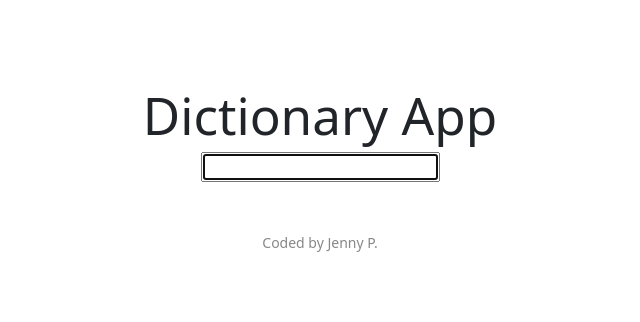
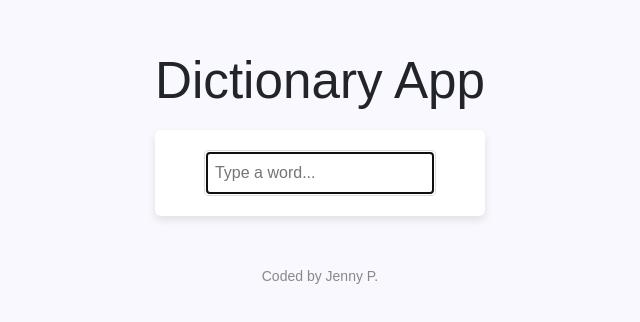
Before and after one commit to jtothepro/react_dictionary_app, a React (Vite) app in the folder dictionary/: page / in a window 1280 px wide. Shown: the part 230-552 px from the top of the page, without its empty margins (320-960 px from the left). Built offline with nearby package versions, Linux system fonts and the light colour scheme.

Commit message:
Added CSS to the Application

```diff
--- a/dictionary/src/App.css
+++ b/dictionary/src/App.css
@@ -5,6 +5,17 @@
   text-align: center;
 }
 
+body {
+  font-family: Arial, sans-serif;
+  padding: 20px;
+  background-color: #f9f8fe;
+}
+
+a {
+  color: #ef609a;
+  text-decoration: none;
+}
+
 .Footer {
   margin-top: 50px;
   font-size: 14px;
--- a/dictionary/src/Dictionary.css
+++ b/dictionary/src/Dictionary.css
@@ -1,3 +1,15 @@
-.Dictionary {
-  color: blueviolet;
+.Dictionary section {
+  background-color: white;
+  padding: 20px;
+  border-radius: 6px;
+  margin: 20px 0;
+  box-shadow: 0 4px 8px rgba(0, 0, 0, 0.1);
 }
+
+.Dictionary input {
+  width: 80%;
+  padding: 10px;
+  font-size: 16px;
+  border: 1px solid #ddd;
+  border-radius: 4px;
+}
--- a/dictionary/src/Dictionary.jsx
+++ b/dictionary/src/Dictionary.jsx
@@ -2,6 +2,7 @@ import "./Dictionary.css";
 import { useState } from "react";
 import axios from "axios";
 import Results from "./Results";
+import "./Dictionary";
 
 export default function Dictionary() {
   let [keyword, setKeyword] = useState("");
@@ -26,10 +27,17 @@ export default function Dictionary() {
   }
   return (
     <div className="Dictionary">
-      <form onSubmit={search}>
-        <input type="search" autoFocus={true} onChange={handleKeywordChange} />
-      </form>
-      <Results results={results} />
+      <section>
+        <form onSubmit={search}>
+          <input
+            type="search"
+            autoFocus={true}
+            onChange={handleKeywordChange}
+            placeholder="Type a word..."
+          />
+        </form>
+        <Results results={results} />
+      </section>
     </div>
   );
 }
--- /dev/null
+++ b/dictionary/src/Meaning.css
@@ -0,0 +1,11 @@
+.Meaning h3 {
+  font-size: 24px;
+  line-height: 1.5;
+  font-weight: bold;
+}
+
+.Meaning .example {
+  font-style: italic;
+  font-size: 14px;
+  opacity: 0.7;
+}
--- a/dictionary/src/Meaning.jsx
+++ b/dictionary/src/Meaning.jsx
@@ -1,4 +1,5 @@
 import Synonyms from "./Synonyms";
+import "./Meaning.css";
 
 export default function Meaning(props) {
   const meaning = props.meaning;
@@ -10,12 +11,10 @@ export default function Meaning(props) {
       {props.meaning.definitions.map(function (definition, index) {
         return (
           <div key={index}>
-            <p>
-              <strong>Defintion:</strong> {definition.definition}
-              <br />
-              <strong>Example: </strong>
-              <em>{definition.example}</em>{" "}
-            </p>
+            <div className="definition"> {definition.definition}</div>
+
+            <div className="example">{definition.example}</div>
+
             <strong>Synonyms:</strong>
             <Synonyms synonyms={meaning.synonyms} />
           </div>
--- /dev/null
+++ b/dictionary/src/Phoenetics.css
@@ -0,0 +1,16 @@
+.Phoenetics {
+  height: 50px;
+}
+
+.Phoenetics a {
+  border: 1px solid #ddd;
+  text-decoration: none;
+  padding: 8px 12px;
+  border-radius: 4px;
+  margin-left: 10px;
+}
+
+.Phoenetics a:hover {
+  background-color: purple;
+  color: white;
+}
--- a/dictionary/src/Phoenetics.jsx
+++ b/dictionary/src/Phoenetics.jsx
@@ -1,3 +1,5 @@
+import "./Phoenetics.css";
+
 export default function Phoenetics(props) {
   return (
     <div className="Phoenetics">
--- /dev/null
+++ b/dictionary/src/Results.css
@@ -0,0 +1,5 @@
+.Results h2 {
+  line-height: 1.5;
+  font-size: 48px;
+  font-weight: bold;
+}
--- a/dictionary/src/Results.jsx
+++ b/dictionary/src/Results.jsx
@@ -1,10 +1,12 @@
 import Meaning from "./Meaning";
 import Phoenetics from "./Phoenetics";
+import "./Results.css";
 
 export default function Results(props) {
   if (props.results) {
     return (
       <div className="Results">
+        <section>
           <h2>{props.results.word}</h2>
           {props.results.phonetics.map(function (phonetic, index) {
             return (
@@ -13,12 +15,13 @@ export default function Results(props) {
                 <Phoenetics phonetics={phonetic} />{" "}
               </div>
             );
-        })}
+          })}{" "}
+        </section>
         {props.results.meanings.map(function (meaning, index) {
           return (
-            <div key={index}>
+            <section key={index}>
               <Meaning meaning={meaning} />
-            </div>
+            </section>
           );
         })}
       </div>
--- /dev/null
+++ b/dictionary/src/Synonyms.css
@@ -0,0 +1,9 @@
+.Synonyms {
+  margin-top: 20px;
+  padding: 0;
+}
+
+.Synonyms li {
+  display: inline-block;
+  padding-right: 10px;
+}
--- a/dictionary/src/Synonyms.jsx
+++ b/dictionary/src/Synonyms.jsx
@@ -1,3 +1,5 @@
+import "./Synonyms.css";
+
 export default function Synonyms(props) {
   const synonyms = props.synonyms;
 
```
Lines whose indentation alone changed are shown as unchanged.
